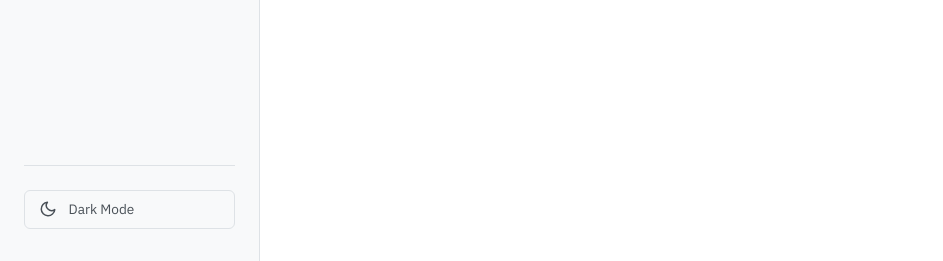
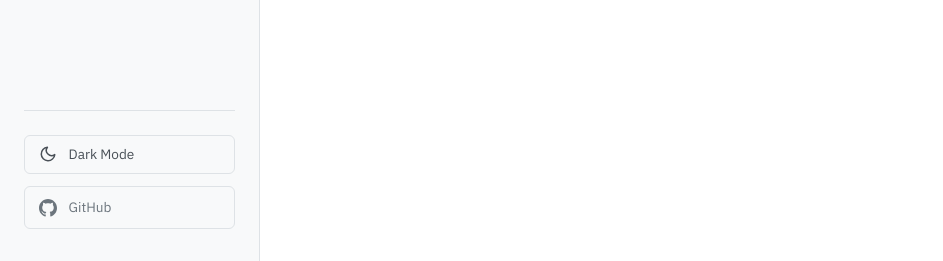
Before and after one commit to hcuk94/nettools-im, a Jekyll site: the page built from index.html, in a window 1280 px wide. Shown: the part 639-900 px from the top of the page, without its empty margins (0-943 px from the left). Built offline with Jekyll 4.4.1, drawn with Linux system fonts in a browser that asks for light colours.

Commit message:
Add GitHub link to sidebar
- Add GitHub icon link below dark mode toggle
- Link opens https://github.com/hcuk94/nettools-im in new tab
- Styled to match the subtle sidebar aesthetic

```diff
--- a/_includes/sidebar.html
+++ b/_includes/sidebar.html
@@ -56,5 +56,11 @@
       </svg>
       <span>Dark Mode</span>
     </button>
+    <a href="https://github.com/hcuk94/nettools-im" target="_blank" rel="noopener" class="github-link">
+      <svg class="github-icon" xmlns="http://www.w3.org/2000/svg" viewBox="0 0 24 24" fill="currentColor" stroke="none">
+        <path d="M12 0c-6.626 0-12 5.373-12 12 0 5.302 3.438 9.8 8.207 11.387.599.111.793-.261.793-.577v-2.234c-3.338.726-4.033-1.416-4.033-1.416-.546-1.387-1.333-1.756-1.333-1.756-1.089-.745.083-.729.083-.729 1.205.084 1.839 1.237 1.839 1.237 1.07 1.834 2.807 1.304 3.492.997.107-.775.418-1.305.762-1.604-2.665-.305-5.467-1.334-5.467-5.931 0-1.311.469-2.381 1.236-3.221-.124-.303-.535-1.524.117-3.176 0 0 1.008-.322 3.301 1.23.957-.266 1.983-.399 3.003-.404 1.02.005 2.047.138 3.006.404 2.291-1.552 3.297-1.23 3.297-1.23.653 1.653.242 2.874.118 3.176.77.84 1.235 1.911 1.235 3.221 0 4.609-2.807 5.624-5.479 5.921.43.372.823 1.102.823 2.222v3.293c0 .319.192.694.801.576 4.765-1.589 8.199-6.086 8.199-11.386 0-6.627-5.373-12-12-12z"/>
+      </svg>
+      <span>GitHub</span>
+    </a>
   </div>
 </aside>
--- a/assets/css/style.css
+++ b/assets/css/style.css
@@ -198,6 +198,36 @@
 .theme-icon {
   width: 18px;
   height: 18px;
+}
+
+/* GitHub Link */
+.github-link {
+  display: flex;
+  align-items: center;
+  gap: 0.75rem;
+  padding: 0.6rem 0.85rem;
+  margin-top: 0.75rem;
+  background: none;
+  border: 1px solid var(--border-color);
+  border-radius: 6px;
+  color: var(--text-muted);
+  font-size: 0.85rem;
+  font-family: inherit;
+  text-decoration: none;
+  width: 100%;
+  transition: all var(--transition-speed);
+}
+
+.github-link:hover {
+  background-color: var(--bg-tertiary);
+  color: var(--text-primary);
+  border-color: var(--accent-color);
+}
+
+.github-icon {
+  width: 18px;
+  height: 18px;
+  flex-shrink: 0;
 }
 
 /* Main Content */
```
